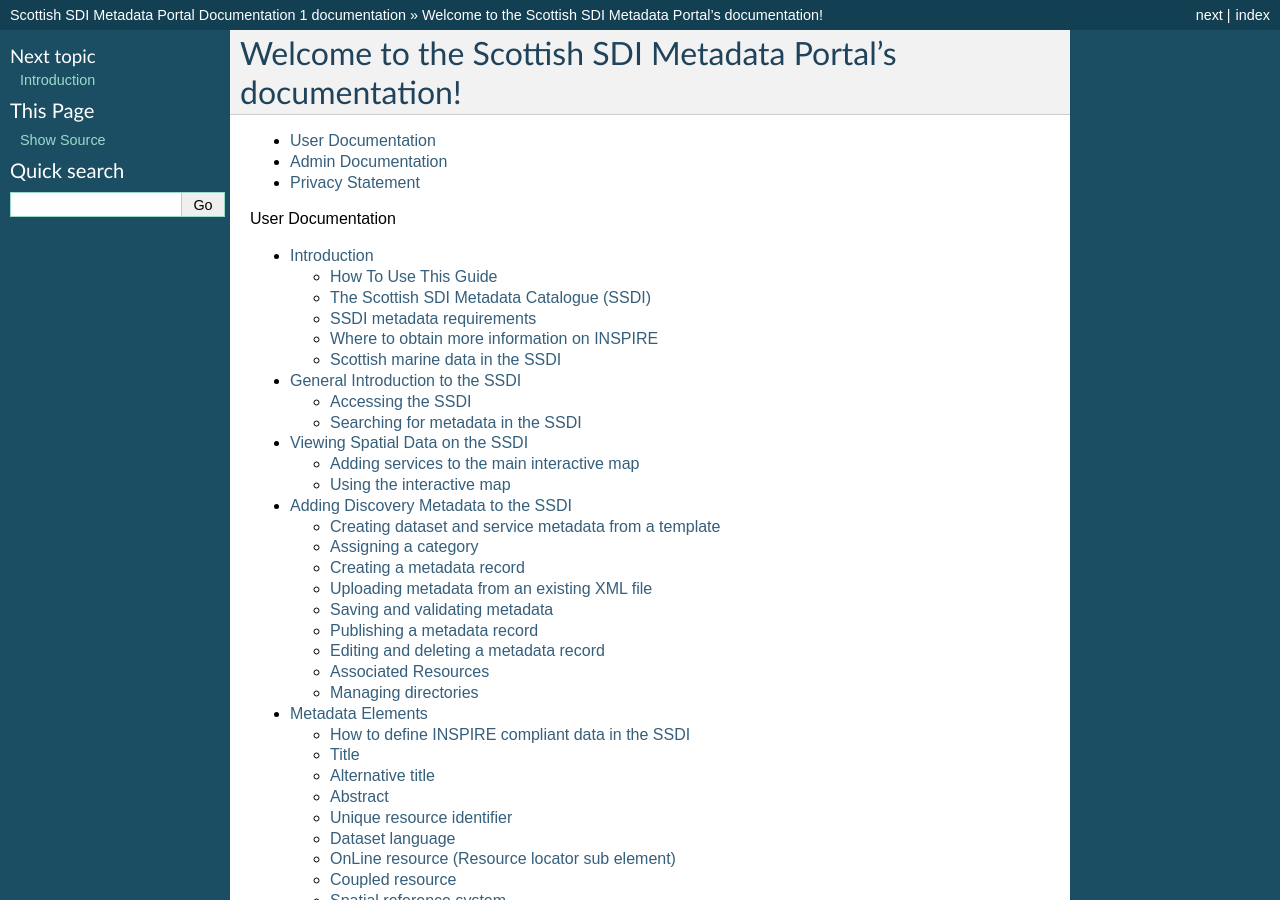
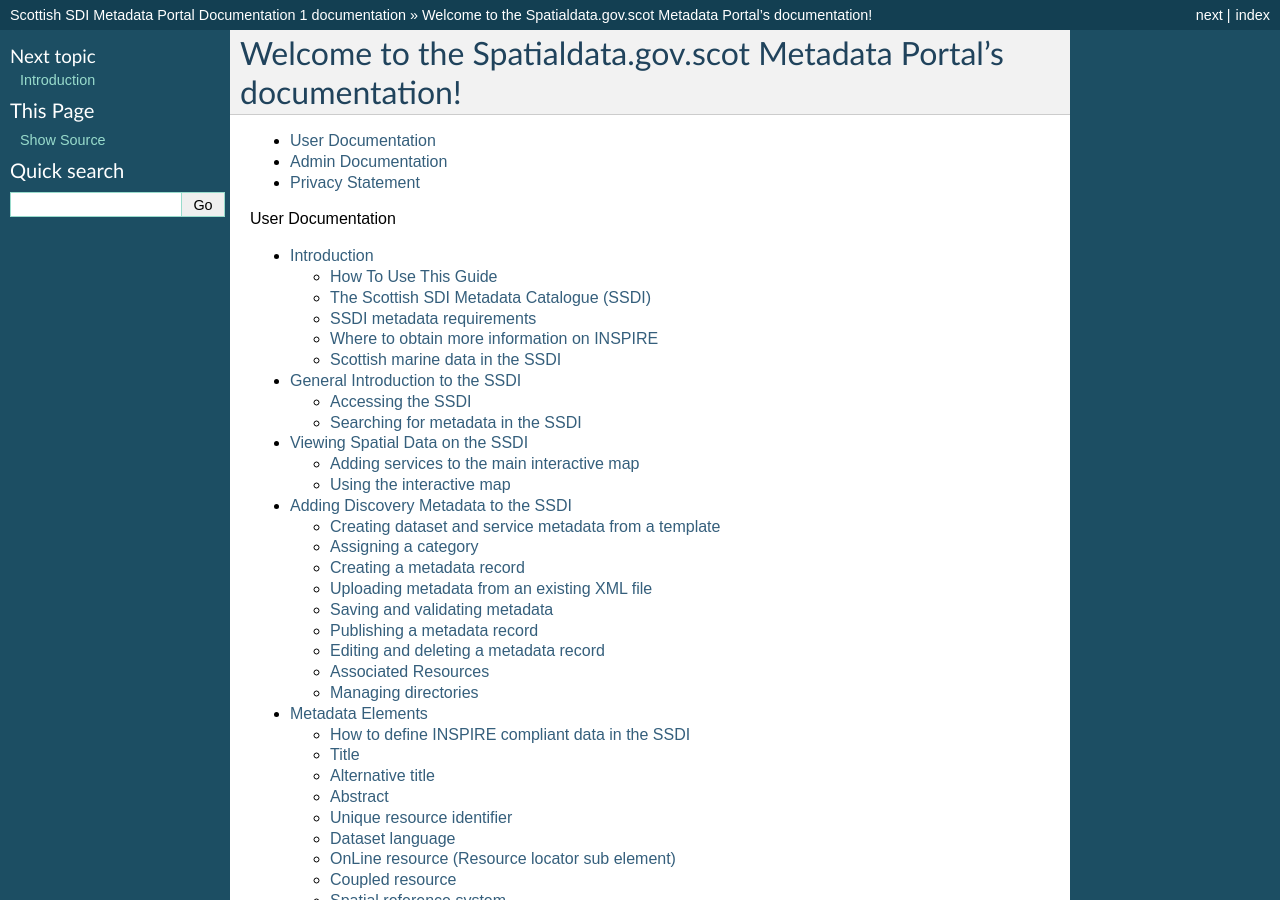
Before and after one commit to AstunTechnology/ssdidocs, a Sphinx documentation site: the page built from docs/index.rst, in a window 1280 px wide and 900 px high. Built offline with Sphinx 7.4.7, drawn with Linux system fonts in a browser that asks for light colours; some of the changed text lies outside the part shown.

Commit message:
Update index.rst
Change portal name.

```diff
--- a/docs/index.rst
+++ b/docs/index.rst
@@ -3,7 +3,7 @@
    You can adapt this file completely to your liking, but it should at least
    contain the root `toctree` directive.
 
-Welcome to the Scottish SDI Metadata Portal's documentation!
+Welcome to the Spatialdata.gov.scot Metadata Portal's documentation!
 ======================================================================
 
 * :ref:`user-docs`
```
